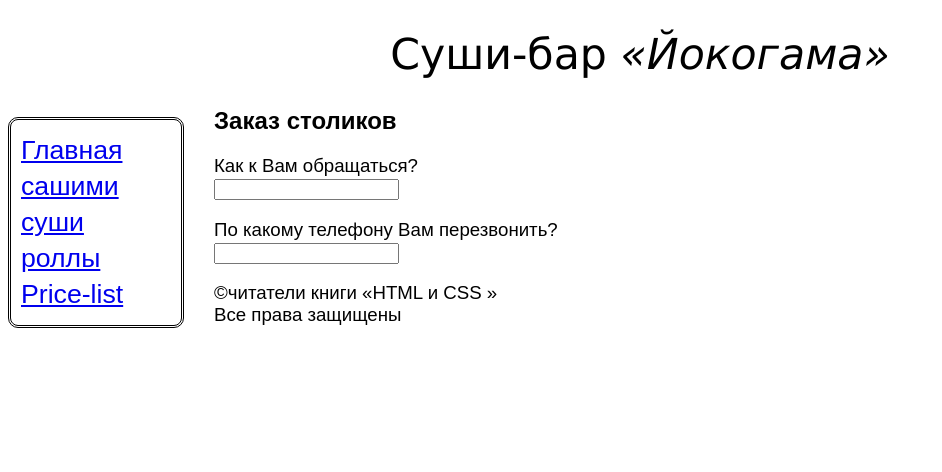
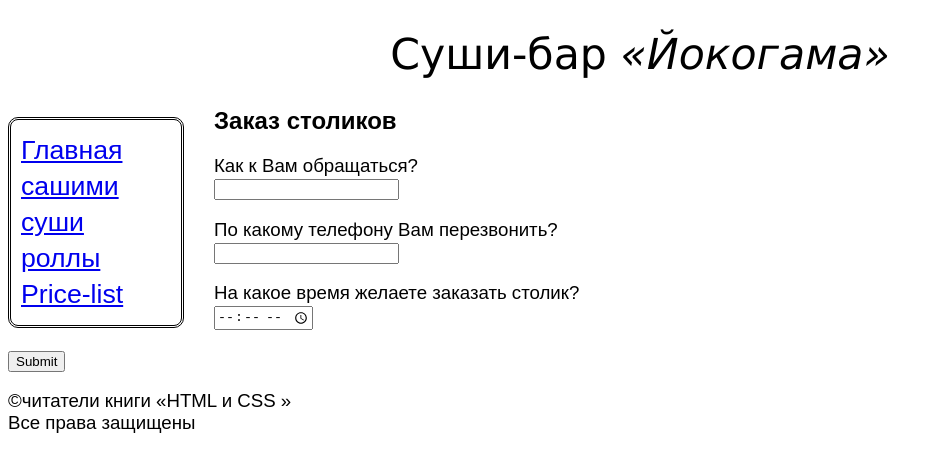
Before and after one commit to guliaisaeva/Sushi-bar-Yokogama, a plain HTML site: page pages/order.html in a window 1280 px wide. Shown: the whole page, without its empty margins (0-942 px from the left). Drawn offline with Linux system fonts and the light colour scheme.

Commit message:
form time and submit

```diff
--- a/pages/order.html
+++ b/pages/order.html
@@ -34,6 +34,14 @@
           <br />
           <input type="text" name="phone" id="phone" required />
         </p>
+        <p>
+          <label for="time">На какое время желаете заказать столик?</label
+          ><br />
+          <input type="time" name="time" id="time" required />
+        </p>
+        <p>
+          <input type="submit" />
+        </p>
       </form>
     </main>
     <footer>
```
